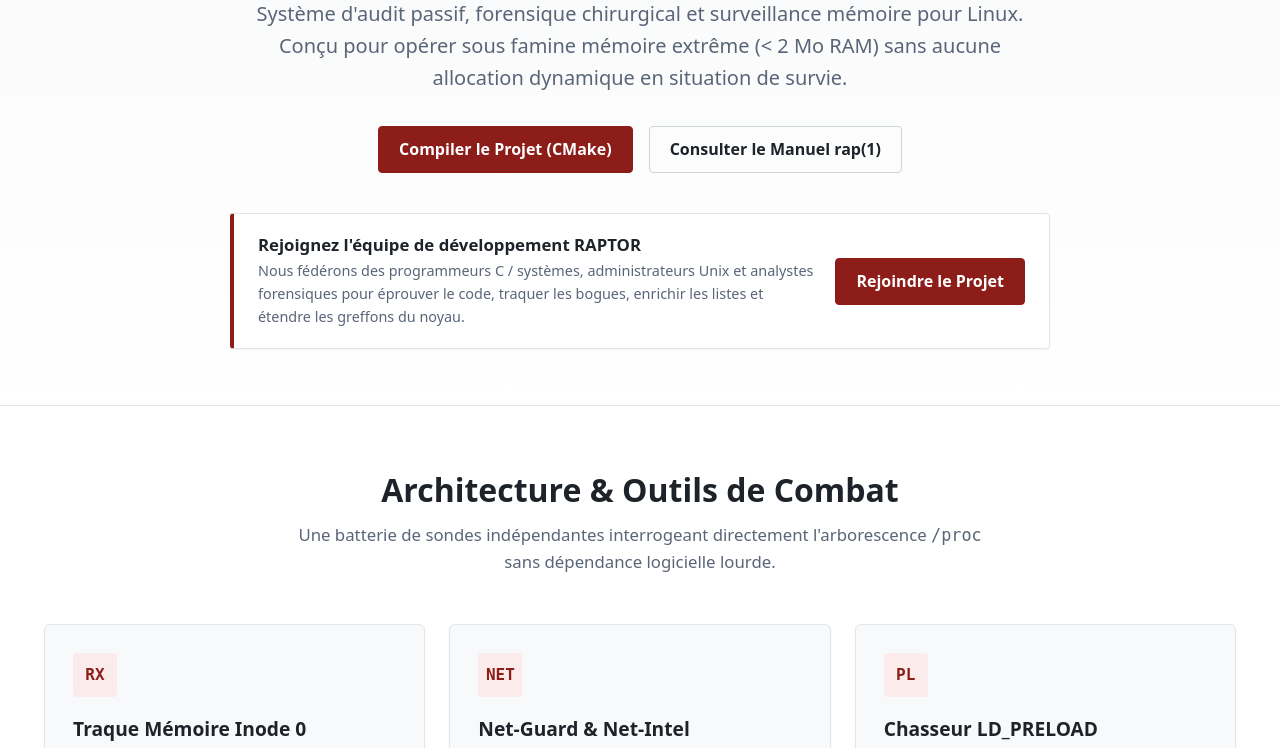
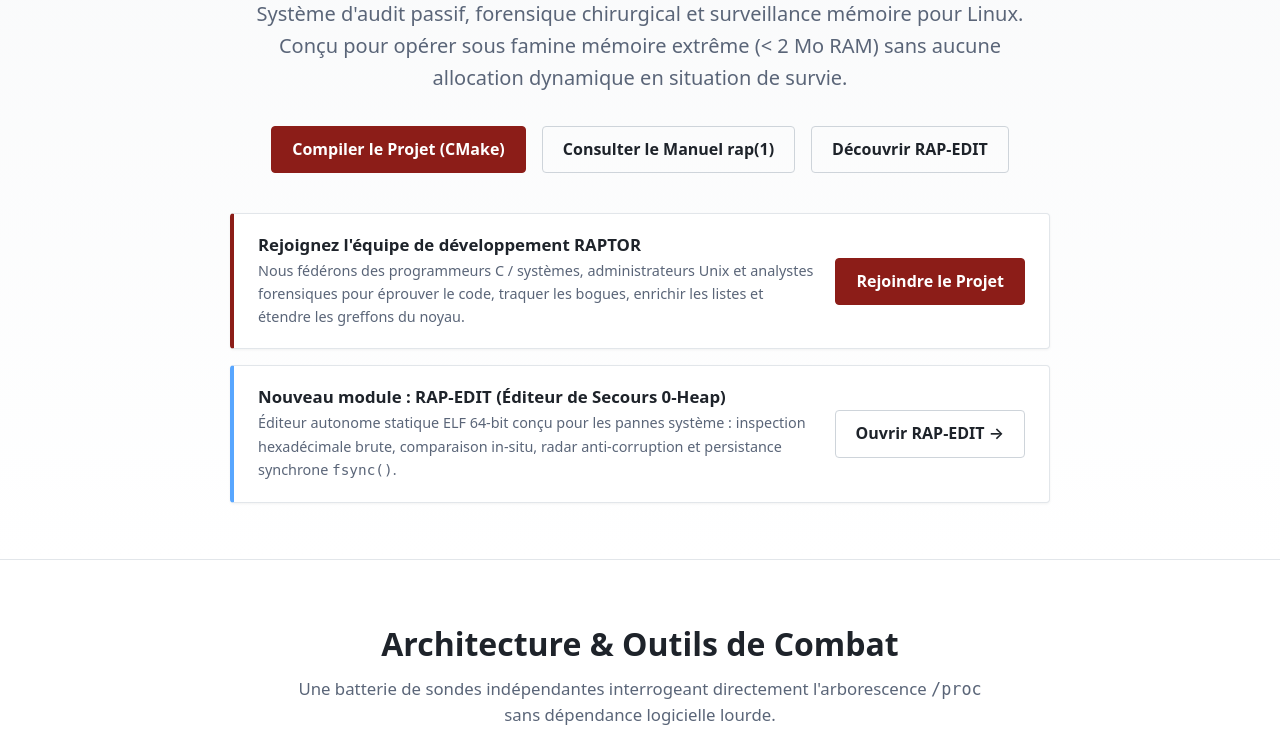
Before and after one commit to BINOKUB-GAME/RAPTOR, a plain HTML site: page docs/index.html in a window 1280 px wide. Shown: the part 249-997 px from the top of the page. Drawn offline with Linux system fonts and the light colour scheme.

Commit message:
liaison avec rap-editor
liaison avec rap-editor

```diff
--- a/docs/index.html
+++ b/docs/index.html
@@ -1,18 +1,16 @@
 <!-- ==========================================================================
  * NOM DU SCRIPT   : docs/index.html
- * RÉVISION        : Rev 1.4 (2026-10-27)
+ * RÉVISION        : Rev 1.5 (2026-11-01)
  * PROJET          : RAPTOR DEFENSE v2.0 // Portail Officiel & Hub Développeurs
  * RESPONSABILITÉ  : Page d'accueil officielle, présentation de l'architecture
  *                   souveraine, appel aux contributeurs / développeurs C/Linux,
- *                   vitrine des sondes de combat et guide d'amorçage.
+ *                   vitrine des sondes de combat et maillage vers RAP-EDIT.
  *
- * BLOC DESCRIPTIF DES NOUVELLES INTÉGRATIONS (Rev 1.4) :
- *   - Intégration de la console tactique temps réel 'rap netop' (badge NO)
- *     dans les 6 piliers d'outils de combat en remplacement de rapless.
- *   - Mise en avant du routeur d'actions chirurgicales in-place (k, b, i, s, f).
- *   - Actualisation de l'étape 4 du terminal d'amorçage avec 'rap netop'.
- *   - Conservation intégrale de la recherche rapide (#navSearchInput), du menu
- *     responsive et de la charte visuelle institutionnelle.
+ * BLOC DESCRIPTIF DES NOUVELLES INTÉGRATIONS (Rev 1.5) :
+ *   - Intégration du lien direct vers 'rap-editor/index.html' dans la navigation.
+ *   - Ajout d'une bannière de présentation dédiée à RAP-EDIT dans la section Hero.
+ *   - Ajout des liens vers la vitrine et le manuel rap-edit(1) dans le pied de page.
+ *   - Maintien des 6 piliers d'outils de combat et du terminal de compilation.
  * ========================================================================== -->
 <!DOCTYPE html>
 <html lang="fr">
@@ -38,6 +36,7 @@
 
             <nav class="raptor-nav" id="raptorNav">
                 <a href="index.html" class="active">Accueil</a>
+                <a href="rap-editor/index.html">RAP-EDIT</a>
                 <a href="intel.html">Net-Intel</a>
                 <a href="man.html">Manuel (Man)</a>
                 <a href="faq.html">FAQ Technique</a>
@@ -84,8 +83,10 @@
             <div class="raptor-hero-actions">
                 <a href="#compilation" class="btn-primary">Compiler le Projet (CMake)</a>
                 <a href="man.html" class="btn-secondary">Consulter le Manuel rap(1)</a>
+                <a href="rap-editor/index.html" class="btn-secondary">Découvrir RAP-EDIT</a>
             </div>
 
+            <!-- Encart 1 : Rejoindre le projet -->
             <div class="raptor-join-banner">
                 <div class="raptor-join-content">
                     <h3>Rejoignez l'équipe de développement RAPTOR</h3>
@@ -94,6 +95,17 @@
                     </p>
                 </div>
                 <a href="community.html" class="btn-primary" style="white-space: nowrap;">Rejoindre le Projet</a>
+            </div>
+
+            <!-- Encart 2 : NOUVEAU — Compagnon de survie RAP-EDIT -->
+            <div class="raptor-join-banner" style="margin-top: 16px; border-left-color: #58A6FF;">
+                <div class="raptor-join-content">
+                    <h3>Nouveau module : RAP-EDIT (Éditeur de Secours 0-Heap)</h3>
+                    <p>
+                        Éditeur autonome statique ELF 64-bit conçu pour les pannes système : inspection hexadécimale brute, comparaison in-situ, radar anti-corruption et persistance synchrone <code>fsync()</code>.
+                    </p>
+                </div>
+                <a href="rap-editor/index.html" class="btn-secondary" style="white-space: nowrap;">Ouvrir RAP-EDIT &rarr;</a>
             </div>
         </div>
     </section>
@@ -218,9 +230,10 @@
                 <div class="footer-col">
                     <h5>Documentation</h5>
                     <ul>
+                        <li><a href="rap-editor/index.html"><strong>Éditeur RAP-EDIT</strong></a></li>
+                        <li><a href="rap-editor/man.html">Manuel rap-edit(1)</a></li>
                         <li><a href="intel.html">Renseignement Net-Intel</a></li>
                         <li><a href="man.html">Manuel rap(1)</a></li>
-                        <li><a href="man.html#rapless">Téléscripteur rapless(1)</a></li>
                         <li><a href="faq.html">FAQ Faux Positifs (JIT/FFI)</a></li>
                     </ul>
                 </div>
```
